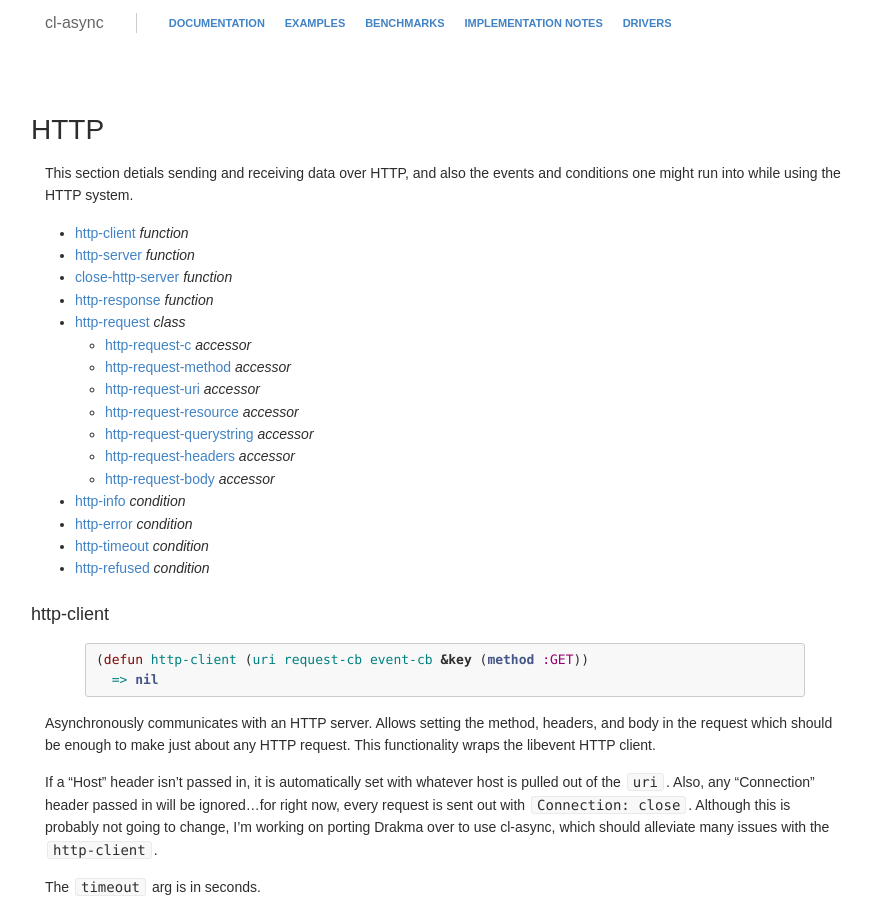
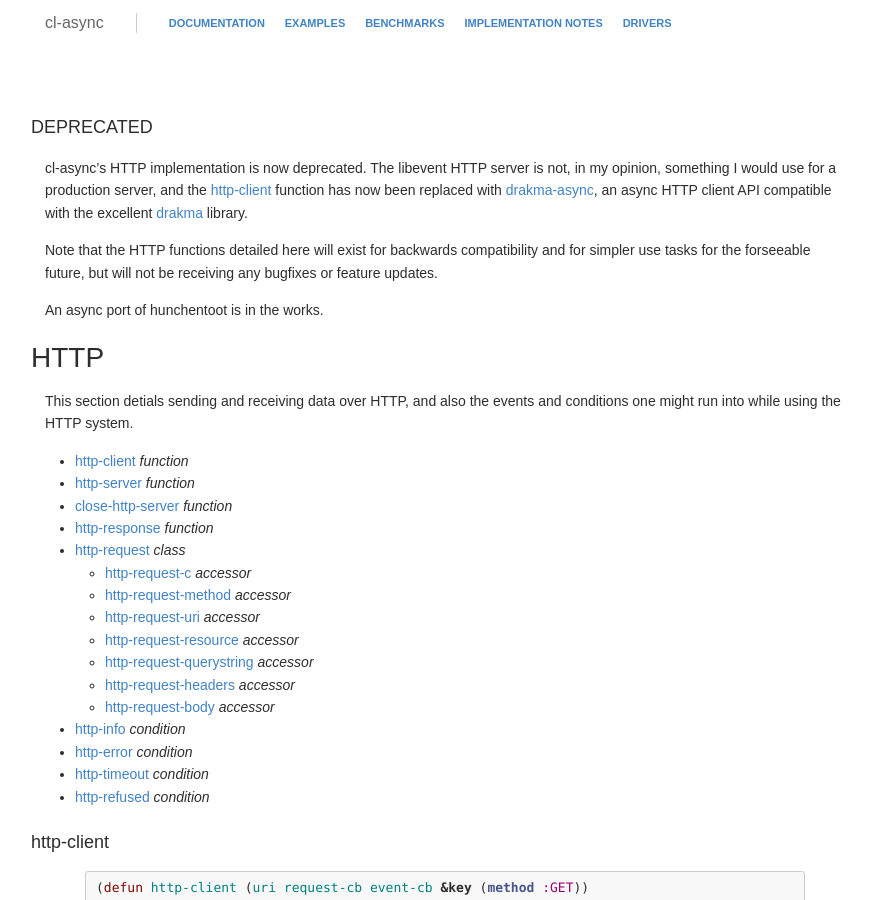
Before and after one commit to orthecreedence/cl-async, a Jekyll site: the page built from http.md, in a window 1280 px wide and 900 px high. Shown: the whole window, without its empty margins (195-1066 px from the left). Built offline with Jekyll 4.4.1, drawn with Linux system fonts in a browser that asks for light colours; Markdown is read by kramdown in place of the engine named in the settings.

Commit message:
deprecating cl-async HTTP

```diff
--- a/http.md
+++ b/http.md
@@ -2,6 +2,20 @@
 title: HTTP | Documentation
 layout: documentation
 ---
+
+### DEPRECATED
+cl-async's HTTP implementation is now deprecated. The libevent HTTP server is
+not, in my opinion, something I would use for a production server, and the
+[http-client](#http-client) function has now been replaced with
+[drakma-async](https://github.com/orthecreedence/drakma-async), an async
+HTTP client API compatible with the excellent [drakma](http://weitz.de/drakma/)
+library.
+
+Note that the HTTP functions detailed here will exist for backwards
+compatibility and for simpler use tasks for the forseeable future, but will not
+be receiving any bugfixes or feature updates.
+
+An async port of hunchentoot is in the works.
 
 HTTP
 ====
```
